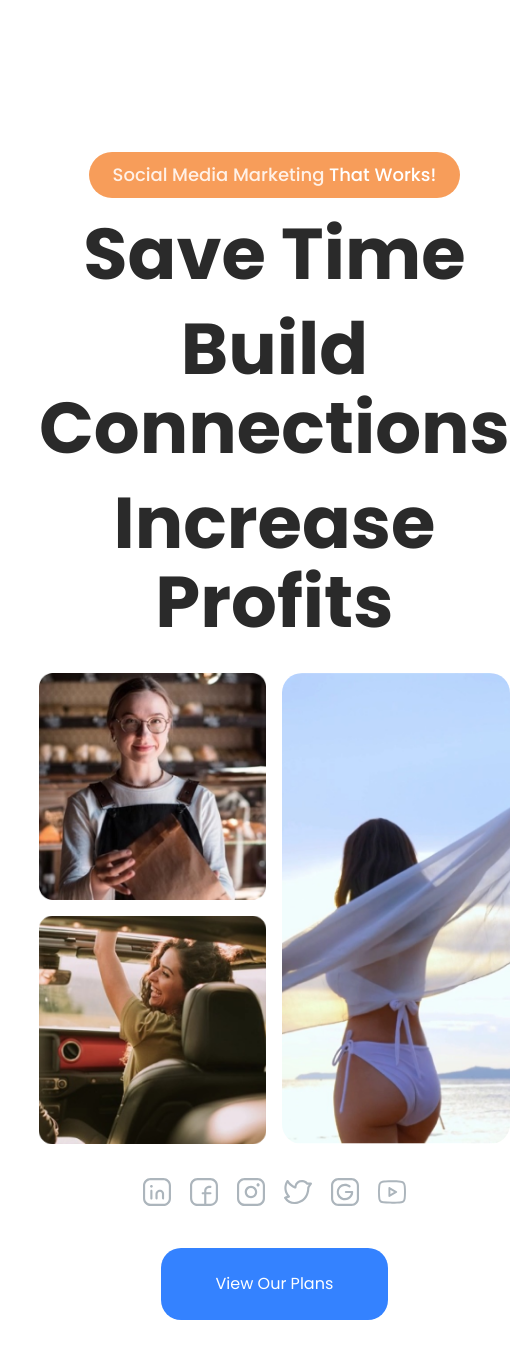
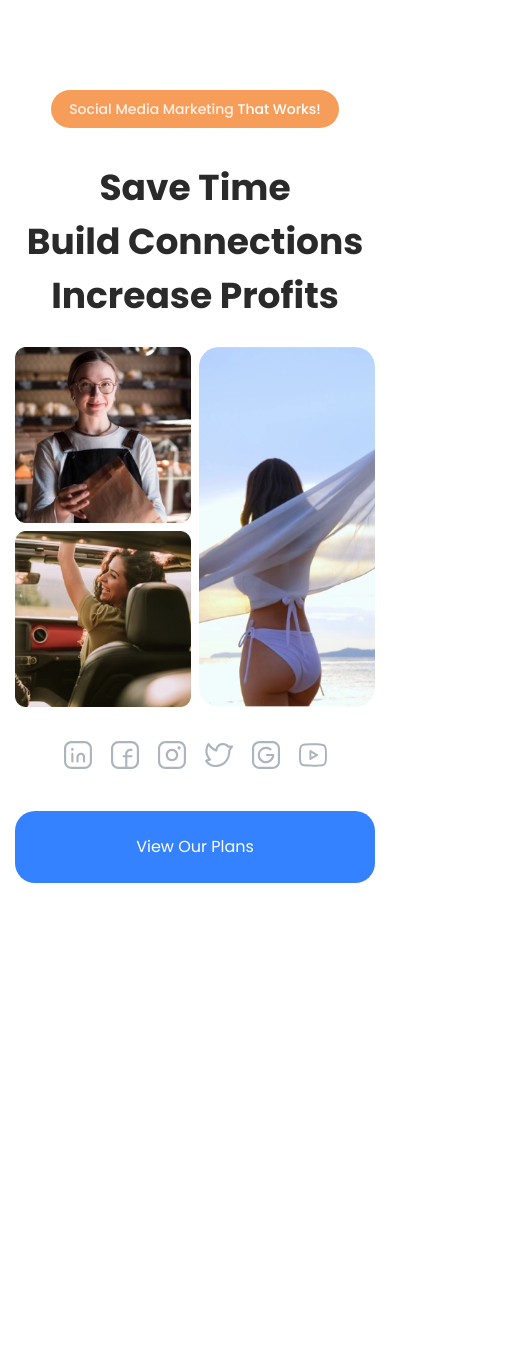
Before and after one commit to carterstorm/social--seal, a React (Vite) app: page / in a window 390 px wide. Shown: the top 1358 px of the page, 525 px wide, since content can reach past the window. After the commit the page ends 1078 px from the top, so only its background shows below. Built offline with nearby package versions, Linux system fonts and the light colour scheme.

Commit message:
added styles for mobile devices at Hero Section

```diff
--- a/src/stylesVariables.scss
+++ b/src/stylesVariables.scss
@@ -8,8 +8,15 @@
     padding-left: 24px;
     padding-right: 24px;
   }
+
+  @media (max-width: $media450) {
+    padding-left: 15px;
+    padding-right: 15px;
+  }
 }
 
 $media1230: 1230px;
 $media976: 976px;
 $media768: 768px;
+$media567: 567px;
+$media450: 450px;
--- a/src/ui/Buttons/ButtonsStyles.module.scss
+++ b/src/ui/Buttons/ButtonsStyles.module.scss
@@ -30,10 +30,14 @@
     font-size: 14px;
   }
 
-  @media (max-width: $media976) {
+  @media (max-width: $media768) {
     padding: 28px 55px;
     font-size: 16px;
     font-weight: 400;
+  }
+
+  @media (max-width: $media450) {
+    width: 100%;
   }
 
   &--transparent {
--- a/src/ui/HeroSection/HeroHeading/HeroHeadingStyles.module.scss
+++ b/src/ui/HeroSection/HeroHeading/HeroHeadingStyles.module.scss
@@ -26,6 +26,12 @@
     margin-top: 16px;
   }
 
+  @media (max-width: $media567) {
+    font-size: 36px;
+    line-height: 38px;
+    margin-top: 41px;
+  }
+
   &__span:nth-last-child(2) {
     margin: 16px 0;
   }
--- a/src/ui/HeroSection/HeroPhotos/HeroPhotoStyles.module.scss
+++ b/src/ui/HeroSection/HeroPhotos/HeroPhotoStyles.module.scss
@@ -19,6 +19,11 @@
     grid-template-columns: minmax(0, 256px) minmax(0, 280px);
     justify-content: center;
     padding: 0 15px;
+  }
+
+  @media (max-width: $media450) {
+    padding: 0;
+    gap: 8px;
   }
 }
 
--- a/src/ui/HeroSection/HeroSection.tsx
+++ b/src/ui/HeroSection/HeroSection.tsx
@@ -35,9 +35,7 @@ export function HeroSection() {
       <HeroPhotos />
       <HeroTabletContainer>
         <SocialButtons />
-        <Buttons>
-          <ButtonLink title="View Our Plans" path={toMain()} />
-        </Buttons>
+        <ButtonLink title="View Our Plans" path={toMain()} />
       </HeroTabletContainer>
     </section>
   );
--- a/src/ui/HeroSection/HeroSectionStyles.module.scss
+++ b/src/ui/HeroSection/HeroSectionStyles.module.scss
@@ -18,6 +18,11 @@
     grid-template-columns: repeat(1, 1fr);
   }
 
+  @media (max-width: $media450) {
+    padding-top: 90px;
+    padding-bottom: 195px;
+  }
+
   &__article {
     display: flex;
     flex-direction: column;
@@ -33,4 +38,8 @@
     align-items: center;
     padding: 0 15px;
   }
+
+  @media (max-width: $media450) {
+    padding: 0;
+  }
 }
--- a/src/ui/HeroSection/HeroSubTitle/HeroSubTitleStyles.module.scss
+++ b/src/ui/HeroSection/HeroSubTitle/HeroSubTitleStyles.module.scss
@@ -19,6 +19,11 @@
     font-size: 18px;
   }
 
+  @media (max-width: $media450) {
+    font-size: 14px;
+    padding: 8px 18px;
+  }
+
   &__span {
     color: #fff;
   }
--- a/src/ui/HeroSection/HeroTabletContainer/heroTabletContainerStyles.module.scss
+++ b/src/ui/HeroSection/HeroTabletContainer/heroTabletContainerStyles.module.scss
@@ -1,3 +1,5 @@
+@import "/src/stylesVariables.scss";
+
 .container {
   display: none;
 
@@ -9,5 +11,9 @@
     align-items: center;
     gap: 40px;
     padding: 0 15px;
+
+    @media (max-width: $media450) {
+      padding: 0;
+    }
   }
 }
```
